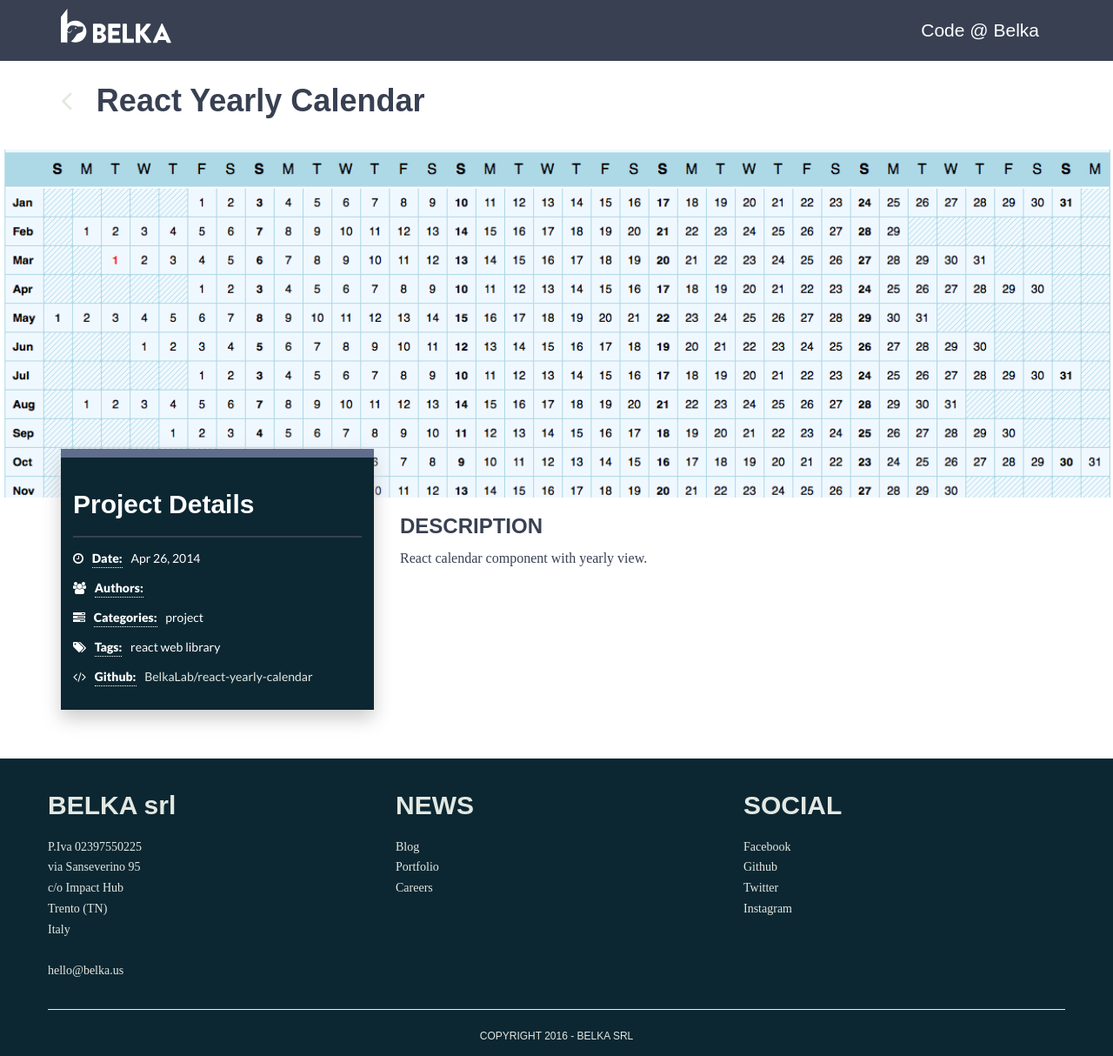
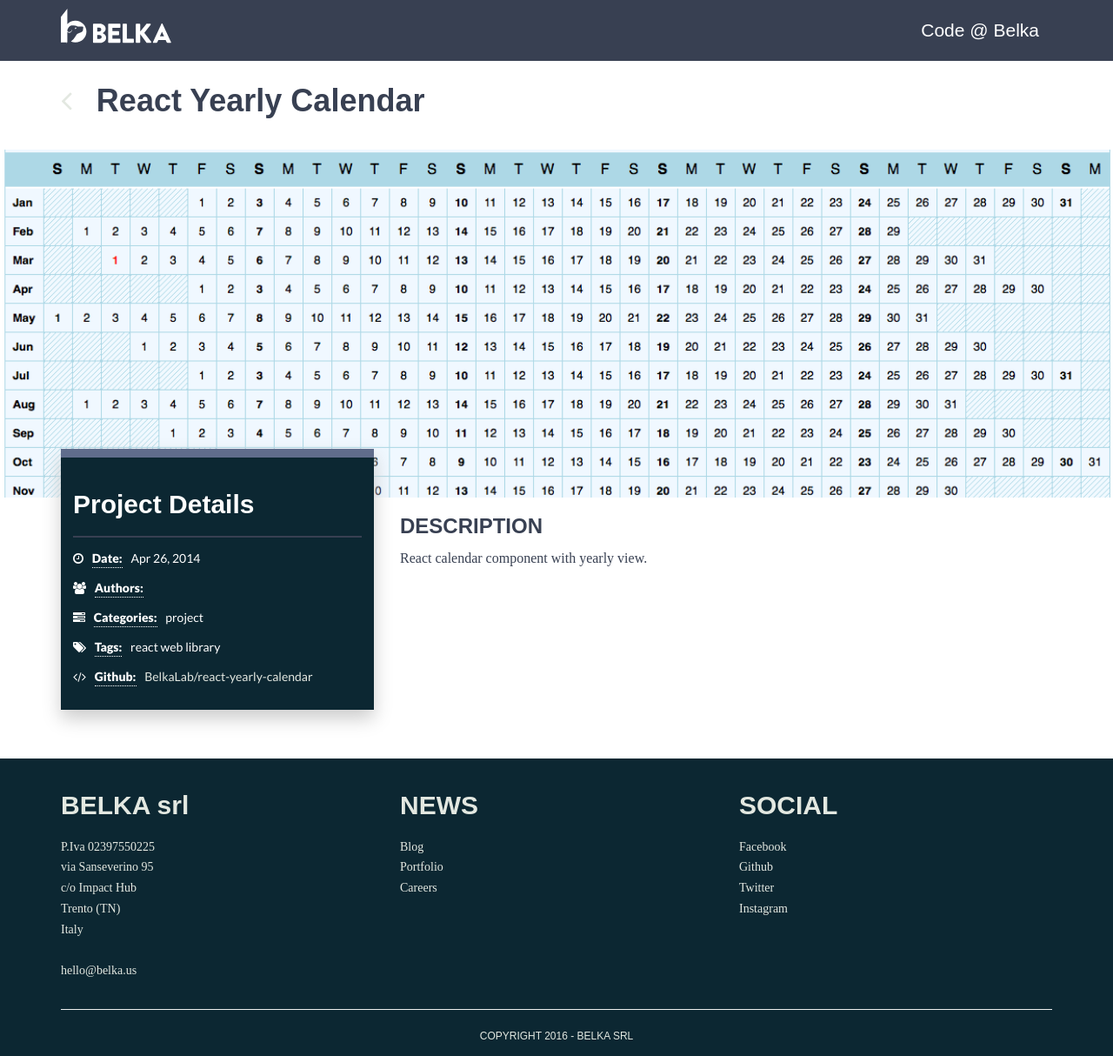
Before and after one commit to BelkaLab/old-belkalab.github.io, a Jekyll site: the page built from _posts/project/2014-04-26-react-yearly-calendar.md, in a window 1280 px wide and 1214 px high. Shown: the whole window at 87% size. Built offline with Jekyll 4.4.1, drawn with Linux system fonts in a browser that asks for light colours.

Commit message:
Footer floating, size hero-title e pos tiolo

```diff
--- a/_includes/footer.html
+++ b/_includes/footer.html
@@ -1,7 +1,7 @@
 <div id="footerwrap">
     <div class="container">
         <div class="row">
-			<div class="col-md-4">
+			<div class="col-sm-4">
 					<h4>BELKA srl</h4>
 				<p>
 					P.Iva 02397550225<br>
@@ -13,7 +13,7 @@
 					<a href="mailto:hello@belka.us">hello@belka.us</a>
 				</p>
 			</div>
-			<div class="col-md-4">
+			<div class="col-sm-4">
 				<h4>NEWS</h4>
 				<p>
 					<a href="http://belka.us/en/blog/">Blog</a><br>
@@ -21,7 +21,7 @@
 					<a href="http://belka.us/lavora-con-noi/">Careers</a>
 				</p>
 			</div>
-			<div class="col-md-4">
+			<div class="col-sm-4">
 				<h4>SOCIAL</h4>
 				<p>
                 	<a href="https://www.facebook.com/BelkaDigitalLab" target="_blank">Facebook</a><br>
--- a/_includes/hero.html
+++ b/_includes/hero.html
@@ -1,6 +1,6 @@
 <!-- Hero -->
 <div id="hero">
   <div class="container">
-    <h1>Belka Open Source</h1>
+    <h1 id="hero-title">BELKA OPEN SOURCE</h1>
   </div>
 </div>
--- a/_layouts/home-layout.html
+++ b/_layouts/home-layout.html
@@ -7,7 +7,7 @@
 
 <div id="main">
   <div class="container">
-    <h2>Open Source Projects</h2>
+    <h2 id="titolo">Open Source Projects</h2>
 
     <div class="button-group">
       <div class="button button-checked filters" data-filter="*">
--- a/assets/css/style.scss
+++ b/assets/css/style.scss
@@ -44,6 +44,12 @@
 	margin-top: 23px;
 	margin-bottom: 20px;
 }
+
+#titolo {
+	text-align: center;
+}
+
+
 p {
 	padding: 0;
 	margin-bottom: 12px;
@@ -385,6 +391,8 @@
 	background: #0c2732;
 }
 
+
+
 #footerwrap p {
 	padding-top: 0px;
 	font-size: 14px;
@@ -395,10 +403,16 @@
 	font-family: brandon-grotesque,sans-serif;
 	color: #e3e8e1;
 }
+#footerwrap .col-md-4 {
+	float: left;
+	width: 30%;
+}
 
-#footerwrap .container {
-	padding: 0px;
+#footerwrap .row::after {
+}
 
+.copyleft {
+	color: #e3e8e1;
 }
 
 #footerwrap i {
@@ -473,10 +487,10 @@
 	text-align: center;
 	min-height: 300px;
 	h1 {
+		font-size: 50px;
 		margin: 0;
 		color: #fff;
 		line-height: 300px;
-		font-size: xx-large;
 	}
 }
 
```
Also changed, not shown: _includes/js.html (line endings or trailing spaces), 5 other files.
